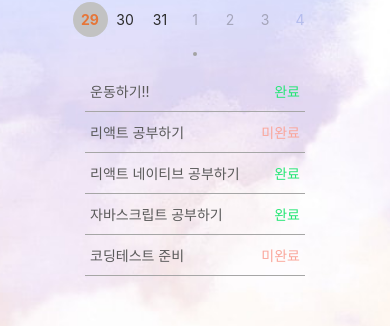
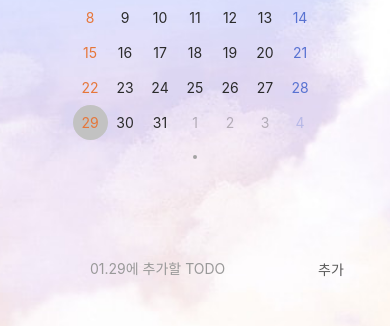
Before and after one commit to cpk0709/react-native-navigate, a React Native app: screen / in a window 390 px wide. Shown: the part 364-690 px from the top of the page. Built offline with nearby package versions, Linux system fonts and the light colour scheme.

Commit message:
asyncStorage 추가

```diff
--- a/package.json
+++ b/package.json
@@ -10,6 +10,7 @@
     "lint": "eslint ."
   },
   "dependencies": {
+    "@react-native-async-storage/async-storage": "^1.17.11",
     "@react-native-community/datetimepicker": "^6.7.1",
     "@react-navigation/native": "^6.1.1",
     "@react-navigation/native-stack": "^6.9.7",
--- a/src/hook/useTodoList.js
+++ b/src/hook/useTodoList.js
@@ -1,43 +1,51 @@
-import {useState} from 'react';
+import {useEffect, useState} from 'react';
 import dayjs from 'dayjs';
 import {Alert} from 'react-native';
+import AsyncStorage from '@react-native-async-storage/async-storage';
 
 const initialTodoList = [
-  {
-    id: 1,
-    content: '운동하기!!',
-    date: dayjs(),
-    isSuccess: true,
-  },
-  {
-    id: 2,
-    content: '리액트 공부하기',
-    date: dayjs(),
-    isSuccess: false,
-  },
-  {
-    id: 3,
-    content: '리액트 네이티브 공부하기',
-    date: dayjs(),
-    isSuccess: true,
-  },
-  {
-    id: 4,
-    content: '자바스크립트 공부하기',
-    date: dayjs(),
-    isSuccess: true,
-  },
-  {
-    id: 5,
-    content: '코딩테스트 준비',
-    date: dayjs(),
-    isSuccess: false,
-  },
+  // {
+  //   id: 1,
+  //   content: '운동하기!!',
+  //   date: dayjs(),
+  //   isSuccess: true,
+  // },
+  // {
+  //   id: 2,
+  //   content: '리액트 공부하기',
+  //   date: dayjs(),
+  //   isSuccess: false,
+  // },
+  // {
+  //   id: 3,
+  //   content: '리액트 네이티브 공부하기',
+  //   date: dayjs(),
+  //   isSuccess: true,
+  // },
+  // {
+  //   id: 4,
+  //   content: '자바스크립트 공부하기',
+  //   date: dayjs(),
+  //   isSuccess: true,
+  // },
+  // {
+  //   id: 5,
+  //   content: '코딩테스트 준비',
+  //   date: dayjs(),
+  //   isSuccess: false,
+  // },
 ];
+
+const TODO_LIST_KEY = 'TODO_LIST_KEY';
 
 export const useTodoList = selectedDate => {
   const [todoList, setTodoList] = useState(initialTodoList);
   const [input, setInput] = useState('');
+
+  const saveTodoList = newTodoList => {
+    setTodoList(newTodoList);
+    AsyncStorage.setItem(TODO_LIST_KEY, JSON.stringify(newTodoList));
+  };
 
   const addTodo = () => {
     if (!input) {
@@ -55,12 +63,12 @@ export const useTodoList = selectedDate => {
         isSuccess: false,
       },
     ];
-    setTodoList(newTodoList);
+    saveTodoList(newTodoList);
   };
 
   const removeTodo = todoId => {
     const newTodoList = todoList.filter(todo => todo.id !== todoId);
-    setTodoList(newTodoList);
+    saveTodoList(newTodoList);
   };
 
   const resetInput = () => setInput('');
@@ -73,13 +81,24 @@ export const useTodoList = selectedDate => {
         isSuccess: !todo.isSuccess,
       };
     });
-    setTodoList(newTodoList);
+    saveTodoList(newTodoList);
   };
 
   const filteredTodoList = todoList.filter(todo => {
     const isSameDate = dayjs(todo.date).isSame(selectedDate, 'date');
     return isSameDate;
   });
+
+  useEffect(() => {
+    init();
+  }, []);
+  const init = async () => {
+    const result = await AsyncStorage.getItem(TODO_LIST_KEY);
+    if (result) {
+      const newTodoList = JSON.parse(result);
+      setTodoList(newTodoList);
+    }
+  };
 
   return {
     todoList,
```
Also changed, not shown: 2 other files (tests, documents, lock files or other folders).
